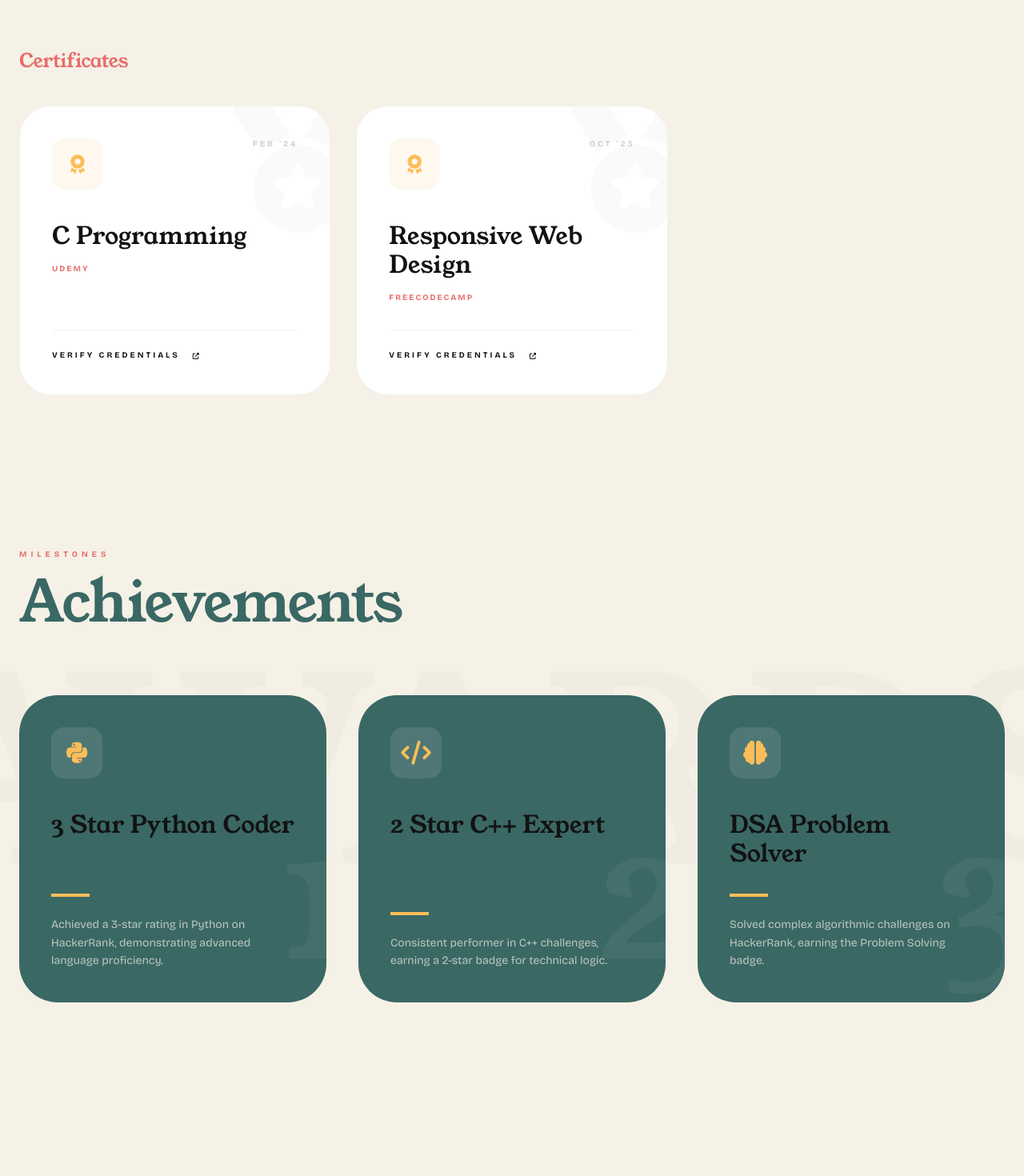
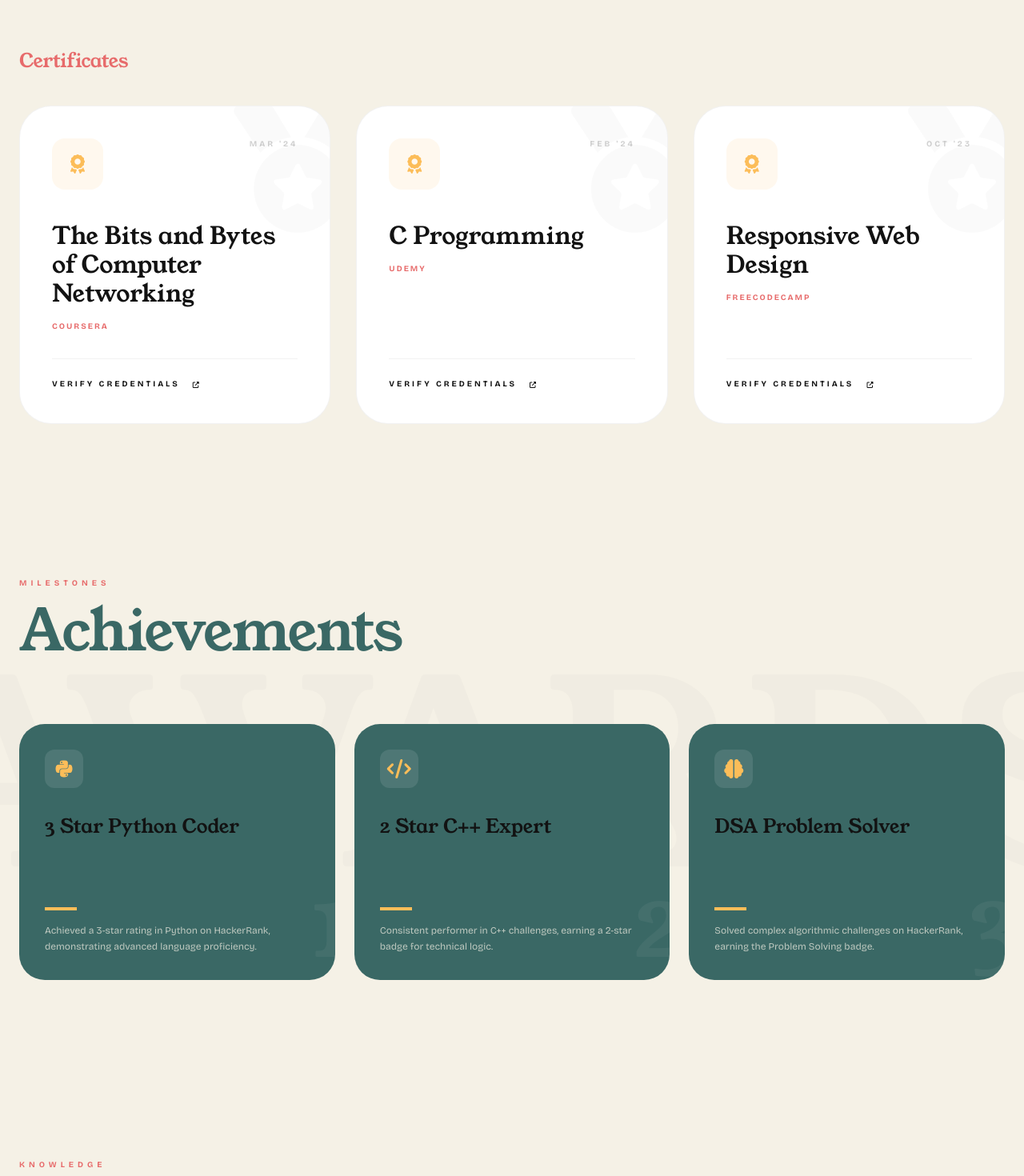
Before and after one commit to mohitparmar0602/portfolio, a React (Vite) app: page / in a window 1280 px wide. Shown: the part 5600-7070 px from the top of the page at 80% size. Built offline with nearby package versions, Linux system fonts and the light colour scheme.

Commit message:
Refine UI: Compact cards, footer cleanup, and new certificate

```diff
--- a/src/components/Achievements.jsx
+++ b/src/components/Achievements.jsx
@@ -8,26 +8,26 @@ const AchievementCard = ({ achievement, index }) => (
     whileInView={{ opacity: 1, scale: 1 }}
     viewport={{ once: true }}
     transition={{ duration: 0.5, delay: index * 0.1 }}
-    className="bg-behance-teal p-10 rounded-[3rem] text-behance-cream group hover:shadow-2xl transition-all relative overflow-hidden flex flex-col justify-between aspect-square"
+    className="bg-behance-teal p-8 rounded-[2rem] text-behance-cream group hover:shadow-2xl transition-all relative overflow-hidden flex flex-col justify-between min-h-[320px]"
   >
     <div className="relative z-10">
-      <div className="w-16 h-16 bg-white/10 rounded-2xl flex items-center justify-center text-behance-mustard text-3xl mb-10 group-hover:scale-110 transition-transform">
+      <div className="w-12 h-12 bg-white/10 rounded-xl flex items-center justify-center text-behance-mustard text-2xl mb-8 group-hover:scale-110 transition-transform">
         <i className={achievement.icon}></i>
       </div>
-      <h3 className="text-2xl md:text-3xl font-serif leading-tight">
+      <h3 className="text-xl md:text-2xl font-serif leading-tight">
         {achievement.title}
       </h3>
     </div>
 
     <div className="relative z-10">
-       <div className="w-12 h-1 bg-behance-mustard mb-6 group-hover:w-20 transition-all"></div>
-       <p className="text-behance-cream/70 font-accent text-sm leading-relaxed">
+       <div className="w-10 h-1 bg-behance-mustard mb-4 group-hover:w-16 transition-all"></div>
+       <p className="text-behance-cream/70 font-accent text-[12px] leading-relaxed">
           {achievement.desc || "Recognized for technical excellence and impact in competitive programming."}
        </p>
     </div>
 
     {/* Big Background Number */}
-    <div className="absolute -bottom-10 -right-10 text-[18vw] font-serif text-white/5 pointer-events-none select-none -z-0">
+    <div className="absolute -bottom-6 -right-6 text-[10vw] font-serif text-white/5 pointer-events-none select-none -z-0">
        {index + 1}
     </div>
   </motion.div>
@@ -44,7 +44,7 @@ const Achievements = () => {
                   <h2 className="text-5xl md:text-7xl font-serif text-behance-teal leading-[0.9] tracking-tight">Achievements</h2>
                 </div>
 
-                <div className="grid md:grid-cols-2 lg:grid-cols-3 gap-10">
+                <div className="grid md:grid-cols-2 lg:grid-cols-3 gap-6">
                     {ACHIEVEMENTS.map((achievement, index) => (
                         <AchievementCard key={index} achievement={achievement} index={index} />
                     ))}
--- a/src/components/Certificates.jsx
+++ b/src/components/Certificates.jsx
@@ -56,9 +56,7 @@ const Certificates = () => {
             <span className="text-behance-coral font-accent font-bold tracking-[0.5em] uppercase text-[10px] block">Recognition</span>
             <h2 className="text-5xl md:text-7xl font-serif text-behance-dark leading-[0.9] tracking-tight">Certifications</h2>
           </div>
-          <div className="md:max-w-xs text-right">
-             <p className="text-behance-dark/50 font-accent text-sm font-medium">Validating my technical expertise through industry-leading credentials.</p>
-          </div>
+
         </div>
 
         <div className="space-y-16">
--- a/src/components/Contact.jsx
+++ b/src/components/Contact.jsx
@@ -114,35 +114,36 @@ const Contact = () => {
                         whileInView={{ opacity: 1, y: 0 }}
                         viewport={{ once: true }}
                         transition={{ duration: 1 }}
-                        className="bg-behance-dark p-10 md:p-16 rounded-[4rem] shadow-2xl relative overflow-hidden"
+                        className="bg-behance-dark p-8 md:p-10 rounded-[2.5rem] shadow-2xl relative overflow-hidden"
                     >
-                         <div className="relative z-10 space-y-12">
-                            <div className="space-y-4">
-                                <h3 className="text-2xl font-serif text-behance-mustard">Send a Message</h3>
-                                <p className="text-behance-cream/60 font-accent text-xs">Have a specific inquiry? Fill out the form below.</p>
+                         <div className="relative z-10 space-y-8">
+                            <div className="space-y-3">
+                                <h3 className="text-xl font-serif text-behance-mustard">Send a Message</h3>
+                                <p className="text-behance-cream/60 font-accent text-[10px]">Have a specific inquiry? Fill out the form below.</p>
                             </div>
 
                             <form
                                 onSubmit={handleSubmit}
-                                className="space-y-10"
+                                className="space-y-6"
+                                autoComplete="off"
                             >
-                                <div className="space-y-2">
-                                    <label className="text-[9px] font-accent font-bold tracking-[0.3em] uppercase text-white/30 ml-4">Name</label>
-                                    <input type="text" name="name" required placeholder="John Doe" className="w-full bg-white/5 border border-white/10 rounded-full py-4 px-7 text-xs text-white focus:outline-none focus:border-behance-mustard transition-colors placeholder:text-white/10" />
+                                <div className="space-y-1.5">
+                                    <label className="text-[8px] font-accent font-bold tracking-[0.3em] uppercase text-white/30 ml-4">Name</label>
+                                    <input type="text" name="name" required placeholder="John Doe" autoComplete="off" className="w-full bg-white/5 border border-white/10 rounded-full py-3 px-6 text-[11px] text-white focus:outline-none focus:border-behance-mustard transition-colors placeholder:text-white/10" />
                                 </div>
-                                <div className="space-y-2">
-                                    <label className="text-[9px] font-accent font-bold tracking-[0.3em] uppercase text-white/30 ml-4">Email</label>
-                                    <input type="email" name="email" required placeholder="john@example.com" className="w-full bg-white/5 border border-white/10 rounded-full py-4 px-7 text-xs text-white focus:outline-none focus:border-behance-mustard transition-colors placeholder:text-white/10" />
+                                <div className="space-y-1.5">
+                                    <label className="text-[8px] font-accent font-bold tracking-[0.3em] uppercase text-white/30 ml-4">Email</label>
+                                    <input type="email" name="email" required placeholder="john@example.com" autoComplete="off" className="w-full bg-white/5 border border-white/10 rounded-full py-3 px-6 text-[11px] text-white focus:outline-none focus:border-behance-mustard transition-colors placeholder:text-white/10" />
                                 </div>
-                                <div className="space-y-2">
-                                    <label className="text-[9px] font-accent font-bold tracking-[0.3em] uppercase text-white/30 ml-4">Message</label>
-                                    <textarea name="message" required placeholder="Tell me about your project..." rows="4" className="w-full bg-white/5 border border-white/10 rounded-[2rem] py-4 px-7 text-xs text-white focus:outline-none focus:border-behance-mustard transition-colors placeholder:text-white/10 resize-none"></textarea>
+                                <div className="space-y-1.5">
+                                    <label className="text-[8px] font-accent font-bold tracking-[0.3em] uppercase text-white/30 ml-4">Message</label>
+                                    <textarea name="message" required placeholder="Tell me about your project..." rows="3" autoComplete="off" className="w-full bg-white/5 border border-white/10 rounded-[1.5rem] py-3 px-6 text-[11px] text-white focus:outline-none focus:border-behance-mustard transition-colors placeholder:text-white/10 resize-none"></textarea>
                                 </div>
 
                                 <button
                                     type="submit"
                                     disabled={status === "SENDING" || status === "SUCCESS"}
-                                    className={`w-full py-5 text-sm font-accent font-bold tracking-[0.4em] uppercase rounded-full transition-all shadow-xl transform active:scale-95 ${
+                                    className={`w-full py-4 text-[10px] font-accent font-bold tracking-[0.4em] uppercase rounded-full transition-all shadow-xl transform active:scale-95 ${
                                         status === "SUCCESS"
                                         ? "bg-green-500 text-white"
                                         : status === "ERROR"
--- a/src/components/Footer.jsx
+++ b/src/components/Footer.jsx
@@ -29,28 +29,17 @@ const Footer = () => {
                         </div>
                     </motion.div>
 
-                    {/* Navigation */}
-                    <div className="flex flex-wrap justify-center gap-x-12 gap-y-6 text-[11px] font-accent font-bold tracking-[0.4em] uppercase text-behance-dark/60">
-                        <a href="#about" className="hover:text-behance-teal transition-colors pb-1 border-b-2 border-transparent hover:border-behance-teal">About</a>
-                        <a href="#skills" className="hover:text-behance-teal transition-colors pb-1 border-b-2 border-transparent hover:border-behance-teal">Expertise</a>
-                        <a href="#projects" className="hover:text-behance-teal transition-colors pb-1 border-b-2 border-transparent hover:border-behance-teal">Works</a>
-                        <a href="#contact" className="hover:text-behance-teal transition-colors pb-1 border-b-2 border-transparent hover:border-behance-teal">Connect</a>
-                    </div>
-
-                    {/* Copyright & Socials */}
+                    {/* Socials */}
                     <motion.div
                         initial={{ opacity: 0, x: 20 }}
                         whileInView={{ opacity: 1, x: 0 }}
                         viewport={{ once: true }}
-                        className="text-center md:text-right space-y-4"
+                        className="text-center md:text-right"
                     >
                         <div className="flex justify-center md:justify-end gap-6 text-xl">
                             <a href={CONTACT_INFO.github} target="_blank" rel="noopener noreferrer" className="text-behance-dark/40 hover:text-behance-dark transition-all"><i className="fab fa-github"></i></a>
                             <a href={CONTACT_INFO.linkedin} target="_blank" rel="noopener noreferrer" className="text-behance-dark/40 hover:text-behance-dark transition-all"><i className="fab fa-linkedin-in"></i></a>
                         </div>
-                        <p className="text-[9px] font-accent font-bold tracking-[0.2em] uppercase text-behance-dark/30">
-                            © 2024 Crafting digital worlds from India.
-                        </p>
                     </motion.div>
 
                 </div>
--- a/src/constants/index.js
+++ b/src/constants/index.js
@@ -126,6 +126,13 @@ export const CERTIFICATES = {
     ],
     certificates: [
         {
+            date: "Mar '24",
+            title: "The Bits and Bytes of Computer Networking",
+            issuer: "Coursera",
+            desc: "Google IT Support Professional Certificate.",
+            link: "https://drive.google.com/file/d/1EVVE1nnxiOp59ScnRHLh3LdQCosFyrgV/view?usp=sharing"
+        },
+        {
             date: "Feb '24",
             title: "C Programming",
             issuer: "UDEMY",
```
